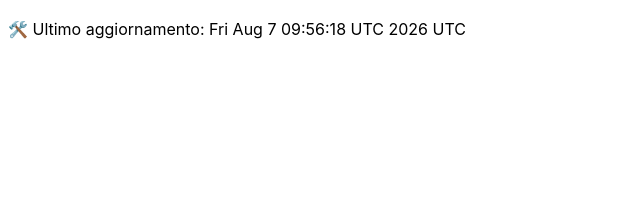
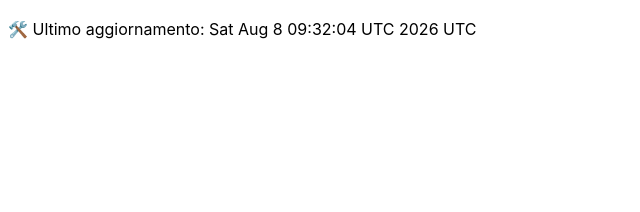
Before and after one commit to DanteTrb/DanteTrb.github.io, a Jekyll site: the page built from badges.md, in a window 1280 px wide. Shown: the top 212 px of the page, without its empty margins (0-640 px from the left). Built offline with Jekyll 4.4.1, drawn with Linux system fonts in a browser that asks for light colours; our own code applies the rules of GitHub Pages for plain Markdown files.

Commit message:
🛠️ Aggiornamento automatico badge

```diff
--- a/badges.md
+++ b/badges.md
@@ -1 +1 @@
-🛠️ Ultimo aggiornamento: Fri Aug  7 09:56:18 UTC 2026 UTC
+🛠️ Ultimo aggiornamento: Sat Aug  8 09:32:04 UTC 2026 UTC
```
